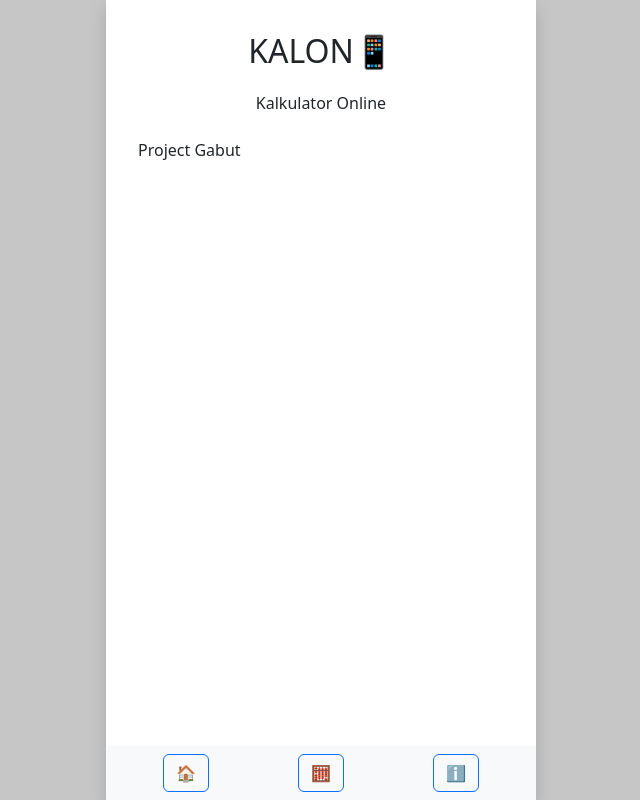
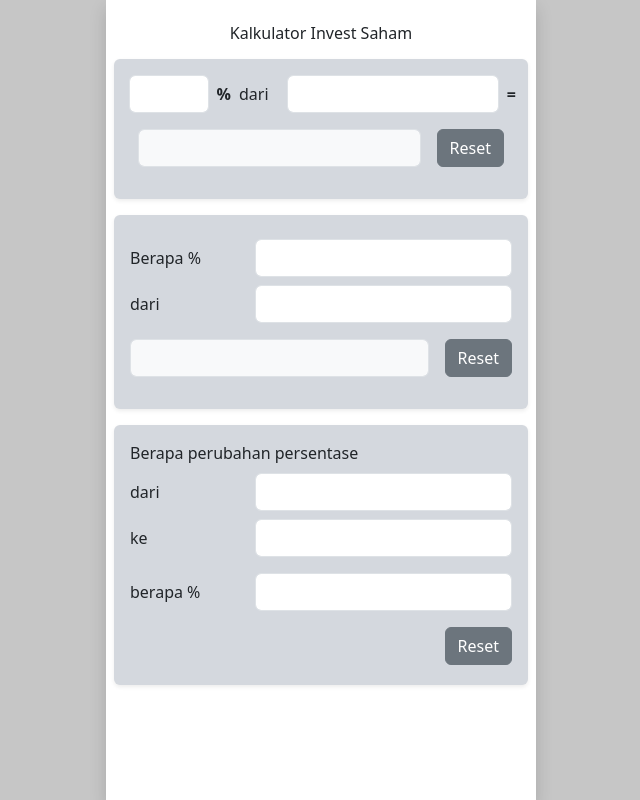
Before and after one commit to welly-im/kalon, a Next.js app: page / in a window 1280 px wide. Shown: the whole page, without its empty margins (319-959 px from the left). Built offline with nearby package versions, Linux system fonts and the light colour scheme.

Commit message:
fitur utama

```diff
--- /dev/null
+++ b/src/app/pBerapaPersen.js
@@ -0,0 +1,84 @@
+"use client";
+import "bootstrap/dist/css/bootstrap.min.css";
+import { useState, useEffect } from "react";
+
+export default function BerapaPersen() {
+  const [angka1, setAngka1] = useState("");
+  const [angka2, setAngka2] = useState("");
+  const [hasil, setHasil] = useState("");
+
+  const formatNumber = (value) => {
+    return value.replace(/\D/g, "").replace(/\B(?=(\d{3})+(?!\d))/g, ",");
+  };
+
+  const handleAngka1Change = (e) => {
+    setAngka1(formatNumber(e.target.value));
+  };
+
+  const handleAngka2Change = (e) => {
+    setAngka2(formatNumber(e.target.value));
+  };
+
+  useEffect(() => {
+    const num1 = parseFloat(angka1.replace(/,/g, ""));
+    const num2 = parseFloat(angka2.replace(/,/g, ""));
+    if (!isNaN(num1) && !isNaN(num2) && num2 !== 0) {
+      setHasil(((num1 / num2) * 100).toLocaleString("en-US") + "%");
+    } else {
+      setHasil("");
+    }
+  }, [angka1, angka2]);
+
+  const resetForm = () => {
+    setAngka1("");
+    setAngka2("");
+    setHasil("");
+  };
+
+  return (
+    <div className="mt-3 w-100">
+      <div
+        className="form-wrapper card p-3 shadow-sm border-0"
+        style={{ backgroundColor: "#d4d8de" }}
+      >
+        <form onSubmit={(e) => e.preventDefault()}>
+          <div className="mb-1">
+            <div className="d-flex align-items-center justify-content-between my-2">
+              <p className="my-0 me-3"> Berapa % </p>
+              <input
+                type="text"
+                className="form-control text-center w-auto"
+                value={angka1}
+                onChange={handleAngka1Change}
+              />
+            </div>
+            <div className="d-flex align-items-center justify-content-between my-2">
+              <p className="my-0 me-3">dari</p>
+              <input
+                type="text"
+                className="form-control text-center w-auto"
+                value={angka2}
+                onChange={handleAngka2Change}
+              />
+            </div>
+            <div className="d-flex align-items-center justify-content-between my-3">
+              <input
+                type="text"
+                className="form-control text-center bg-light"
+                value={hasil}
+                readOnly
+              />
+              <button
+                type="button"
+                className="btn btn-secondary ms-3"
+                onClick={resetForm}
+              >
+                Reset
+              </button>
+            </div>
+          </div>
+        </form>
+      </div>
+    </div>
+  );
+}
--- a/src/app/page.js
+++ b/src/app/page.js
@@ -3,27 +3,21 @@ import "bootstrap/dist/css/bootstrap.min.css";
 import { useState } from "react";
 import Link from "next/link";
 import Navbar from "../components/navbar";
+import Persen from "./persen";
+import BerapaPersen from "./pBerapaPersen";
+import PerubahanPersen from "./perubahanPersen";
 
 export default function Home() {
   return (
     <div
-      className="container d-flex flex-column align-items-center bg-light shadow p-3 bg-body"
+      className="container d-flex flex-column align-items-center bg-light shadow p-2 bg-body"
       style={{ height: "100vh", maxWidth: "430px", margin: "0 auto" }}
     >
-      <h2 className="mt-3">KALON📱</h2>
-      <h6 className="mt-3">Kalkulator Online</h6>
-      <div className="mt-3 w-100 px-3">
-        {/* <Link href="/calculator" className="btn btn-primary w-100 mb-2">
-          Kalkulator
-        </Link>
-        <Link href="/about" className="btn btn-secondary w-100">
-          Tentang
-        </Link> */}
-
-        <p> Project Gabut </p>
-
-        <Navbar />
-      </div>
+      <h6 className="mt-3">Kalkulator Invest Saham</h6>
+      <Persen />
+      <BerapaPersen />
+      <PerubahanPersen />
+      {/* <Navbar /> */}
     </div>
   );
 }
--- /dev/null
+++ b/src/app/persen.js
@@ -0,0 +1,85 @@
+"use client";
+import "bootstrap/dist/css/bootstrap.min.css";
+import { useState, useEffect } from "react";
+
+export default function Persen() {
+  const [angka1, setAngka1] = useState("");
+  const [angka2, setAngka2] = useState("");
+  const [hasil, setHasil] = useState("");
+
+  const formatNumber = (value) => {
+    return value.replace(/\D/g, "").replace(/\B(?=(\d{3})+(?!\d))/g, ",");
+  };
+
+  const handleAngka1Change = (e) => {
+    setAngka1(formatNumber(e.target.value));
+  };
+
+  const handleAngka2Change = (e) => {
+    setAngka2(formatNumber(e.target.value));
+  };
+
+  useEffect(() => {
+    const num1 = parseFloat(angka1.replace(/,/g, ""));
+    const num2 = parseFloat(angka2.replace(/,/g, ""));
+    if (!isNaN(num1) && !isNaN(num2)) {
+      setHasil(((num1 / 100) * num2).toLocaleString("en-US"));
+    } else {
+      setHasil("");
+    }
+  }, [angka1, angka2]);
+  const resetForm = () => {
+    setAngka1("");
+    setAngka2("");
+    setHasil("");
+  };
+
+  return (
+    <div className="mt-2 w-100">
+      <div
+        className="form-wrapper card p-3 shadow-sm border-0"
+        style={{ backgroundColor: "#d4d8de" }}
+      >
+        <form onSubmit={(e) => e.preventDefault()}>
+          <div className="row align-items-center mb-3">
+            <div className="col-5 d-flex align-items-center justify-content-center p-0">
+              <input
+                type="text"
+                className="form-control text-center"
+                style={{ width: "80px" }}
+                value={angka1}
+                onChange={handleAngka1Change}
+              />
+              <p className="fw-bold ms-2 mb-0">%</p>
+              <p className="mx-2 mb-0"> dari </p>
+            </div>
+            <div className="col-7 d-flex align-items-center justify-content-center p-0">
+              <input
+                type="text"
+                className="form-control text-center"
+                value={angka2}
+                onChange={handleAngka2Change}
+              />
+              <p className="fw-bold mx-2 mb-0">=</p>
+            </div>
+          </div>
+          <div className="d-flex align-items-center justify-content-center p-0 mx-2 mb-3">
+            <input
+              type="text"
+              className="form-control text-center bg-light"
+              value={hasil}
+              readOnly
+            />
+            <button
+              type="button"
+              className="btn btn-secondary ms-3"
+              onClick={resetForm}
+            >
+              Reset
+            </button>
+          </div>
+        </form>
+      </div>
+    </div>
+  );
+}
--- /dev/null
+++ b/src/app/perubahanPersen.js
@@ -0,0 +1,87 @@
+"use client";
+import "bootstrap/dist/css/bootstrap.min.css";
+import { useState, useEffect } from "react";
+
+export default function PerubahanPersen() {
+  const [angka1, setAngka1] = useState("");
+  const [angka2, setAngka2] = useState("");
+  const [hasil, setHasil] = useState("");
+
+  const formatNumber = (value) => {
+    return value.replace(/\D/g, "").replace(/\B(?=(\d{3})+(?!\d))/g, ",");
+  };
+
+  const handleAngka1Change = (e) => {
+    setAngka1(formatNumber(e.target.value));
+  };
+
+  const handleAngka2Change = (e) => {
+    setAngka2(formatNumber(e.target.value));
+  };
+
+  useEffect(() => {
+    const num1 = parseFloat(angka1.replace(/,/g, ""));
+    const num2 = parseFloat(angka2.replace(/,/g, ""));
+    if (!isNaN(num1) && !isNaN(num2) && num1 !== 0) {
+      setHasil((((num2 - num1) / num1) * 100).toLocaleString("en-US") + "%");
+    } else {
+      setHasil("");
+    }
+  }, [angka1, angka2]);
+
+  const resetForm = () => {
+    setAngka1("");
+    setAngka2("");
+    setHasil("");
+  };
+  return (
+    <div className="mt-3 w-100">
+      <div
+        className="form-wrapper card p-3 shadow-sm border-0"
+        style={{ backgroundColor: "#d4d8de" }}
+      >
+        <form onSubmit={(e) => e.preventDefault()}>
+          <div className="mb-1">
+            <p className="mx-0 mb-0"> Berapa perubahan persentase </p>
+            <div className="d-flex align-items-center justify-content-between my-2">
+              <p className="my-0 me-3"> dari</p>
+              <input
+                type="text"
+                className="form-control text-center w-auto"
+                value={angka1}
+                onChange={handleAngka1Change}
+              />
+            </div>
+            <div className="d-flex align-items-center justify-content-between my-2">
+              <p className="my-0 me-3"> ke </p>
+              <input
+                type="text"
+                className="form-control text-center w-auto"
+                value={angka2}
+                onChange={handleAngka2Change}
+              />
+            </div>
+            <div className="d-flex align-items-center justify-content-between my-3">
+              <p className="my-0 me-3"> berapa % </p>
+              <input
+                type="text"
+                className="form-control text-center w-auto"
+                value={hasil}
+                readOnly
+              />
+            </div>
+            <div className="d-flex justify-content-end">
+              <button
+                type="button"
+                className="btn btn-secondary ms-3"
+                onClick={resetForm}
+              >
+                Reset
+              </button>
+            </div>
+          </div>
+        </form>
+      </div>
+    </div>
+  );
+}
--- a/src/components/navbar.js
+++ b/src/components/navbar.js
@@ -20,7 +20,7 @@ export default function Navbar() {
         >
           🧮
         </button>
-        <Link href="/about" className="btn btn-outline-primary">
+        <Link href="#" className="btn btn-outline-primary">
           ℹ️
         </Link>
       </div>
@@ -31,7 +31,7 @@ export default function Navbar() {
         >
           <h5>Menu</h5>
           <Link
-            href="/calculator"
+            href="#"
             className="btn btn-primary w-100 mb-2"
             onClick={() => setShowPopup(false)}
           >
```
